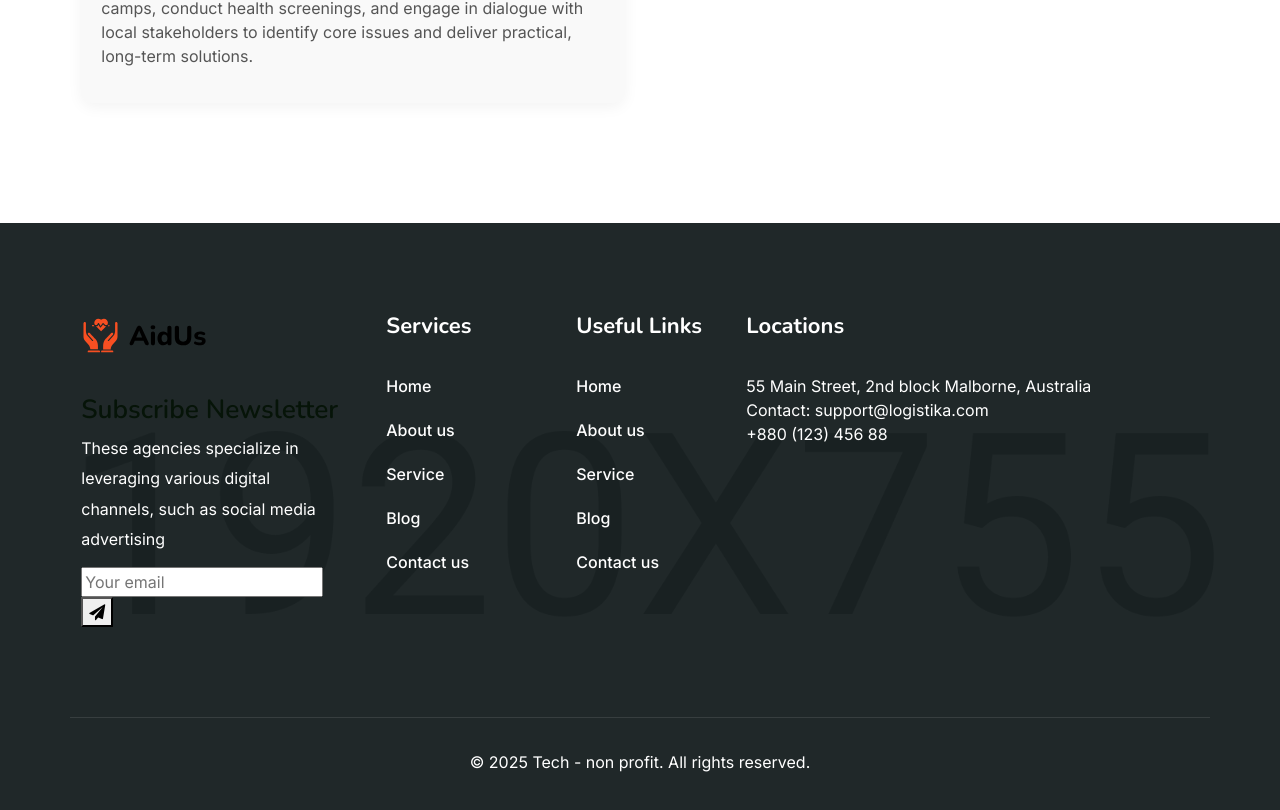
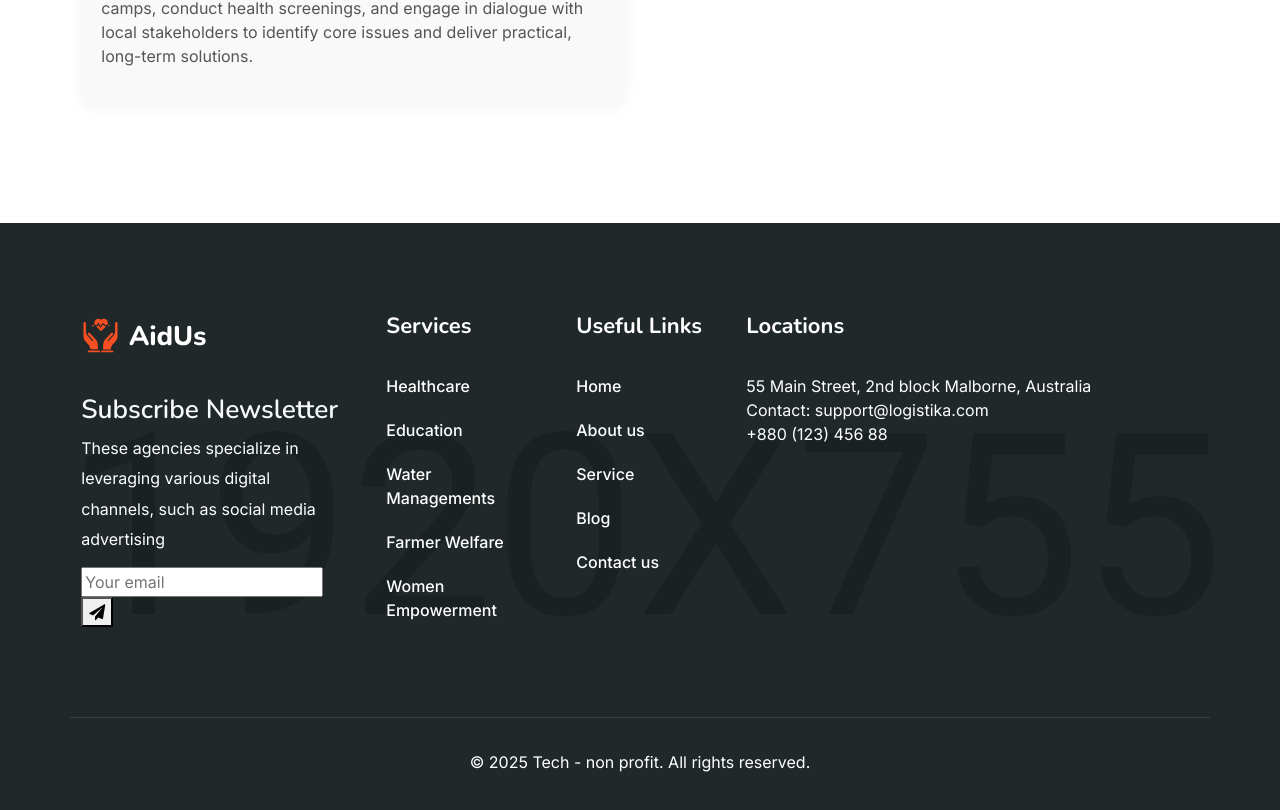
Before and after one commit to HimanProgrammer/Dhyas, a Next.js app: page / in a window 1280 px wide. Shown: the part 3130-3940 px from the top of the page. Built offline with nearby package versions, Linux system fonts and the light colour scheme; a web font is replaced by a local one.

Commit message:
first commit

```diff
--- a/components/footer/Footer.js
+++ b/components/footer/Footer.js
@@ -2,7 +2,7 @@
 import Link from 'next/link';
 import Image from 'next/image';
 import footerData from '../../data/footerData.json';
-import Logo from '/public/images/logo.svg';
+import Logo from '/public/images/logo-2.svg';
 
 const Footer = () => {
   const [lang, setLang] = useState('en');
@@ -40,7 +40,7 @@
                 <div className="logo widget-title">
                   <Image src={Logo} alt="footer logo" />
                 </div>
-                <h3>{content?.newsletter?.title || 'Subscribe Newsletter'}</h3>
+                <h3 className="text-light">{content?.newsletter?.title || 'Subscribe Newsletter'}</h3>
                 <p>{content?.newsletter?.description}</p>
                 <form className="newsletter-form">
                   <input
--- a/data/footerData.json
+++ b/data/footerData.json
@@ -8,11 +8,11 @@
     "services": {
       "title": "Services",
       "links": [
-        { "label": "Home", "href": "/" },
-        { "label": "About us", "href": "/about" },
-        { "label": "Service", "href": "/service" },
-        { "label": "Blog", "href": "/blog" },
-        { "label": "Contact us", "href": "/contact" }
+        { "label": "Healthcare", "href": "/" },
+        { "label": "Education", "href": "/about" },
+        { "label": "Water Managements", "href": "/service" },
+        { "label": "Farmer Welfare", "href": "/blog" },
+        { "label": "Women Empowerment", "href": "/contact" }
       ]
     },
     "usefulLinks": {
@@ -44,11 +44,11 @@
     "services": {
       "title": "सेवा",
       "links": [
-        { "label": "मुख्यपृष्ठ", "href": "/" },
-        { "label": "आमच्याबद्दल", "href": "/about" },
-        { "label": "सेवा", "href": "/service" },
-        { "label": "ब्लॉग", "href": "/blog" },
-        { "label": "संपर्क", "href": "/contact" }
+        { "label": "आरोग्य", "href": "/" },
+        { "label": "शिक्षण", "href": "/about" },
+        { "label": "जल व्यवस्थापन", "href": "/service" },
+        { "label": "शेतकरी कल्याण", "href": "/blog" },
+        { "label": "महिला सक्षमीकरण", "href": "/contact" }
       ]
     },
     "usefulLinks": {
```
